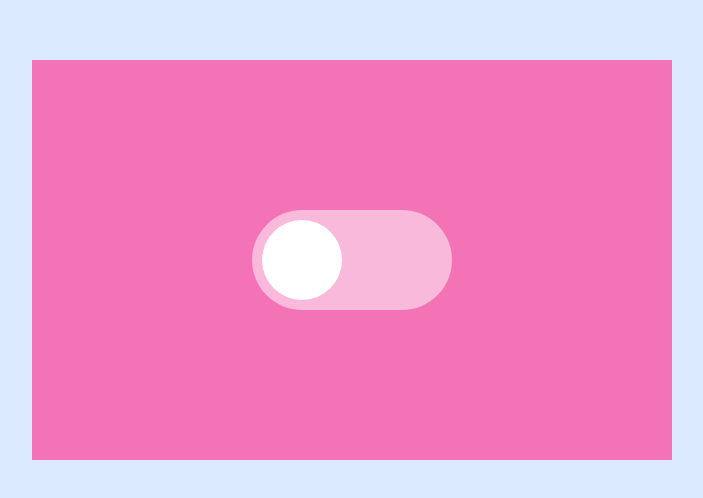
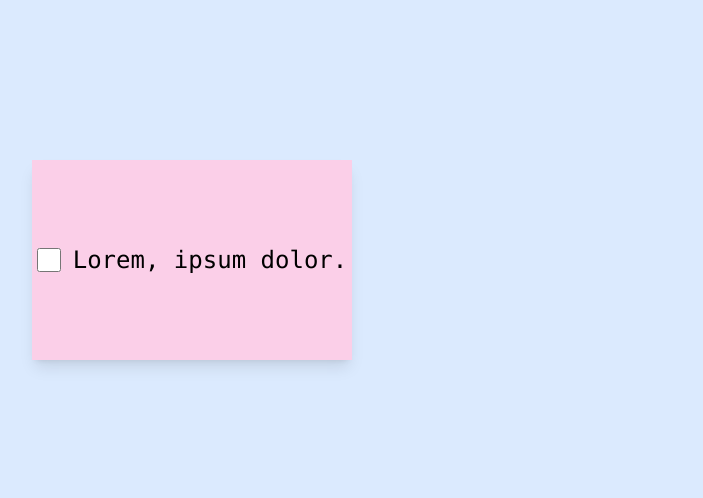
Before and after one commit to NeilYeTAT/LearnCSSuseReact-Tailwind, a React (Vite) app: page / in a window 1280 px wide. Shown: the part 140-638 px from the top of the page, without its empty margins (288-991 px from the left). Built offline with nearby package versions, Linux system fonts and the light colour scheme.

Commit message:
feat: checkbox instead of click event

```diff
--- a/src/App.tsx
+++ b/src/App.tsx
@@ -1,4 +1,4 @@
-import FuckCSS from './components/day4-good-button/FuckCSS'
+import FuckCSS from './components/day5-checkbox-instead-of-click/FuckCSS'
 
 function App() {
   return (
--- a/src/components/day1-only-one/FuckCSS.tsx
+++ /dev/null
@@ -1,22 +0,0 @@
-import clsx from 'clsx'
-import { useState } from 'react'
-export default function FuckCSS() {
-  const avatarCount = [1, 2, 3, 4, 5]
-  const [selected, setSelected] = useState(-1)
-  return (
-    <div className="h-1/2 w-1/2 m-auto flex items-center gap-4">
-      {avatarCount.map((item, index) => (
-        <div
-          key={index}
-          onClick={() => setSelected(index)}
-          className={clsx(
-            'bg-emerald-500 w-full aspect-square flex items-center justify-center text-2xl rounded-full cursor-pointer',
-            index === selected && 'ring-2 ring-offset-2',
-          )}
-        >
-          {item}
-        </div>
-      ))}
-    </div>
-  )
-}
--- /dev/null
+++ b/src/components/day5-checkbox-instead-of-click/FuckCSS.tsx
@@ -0,0 +1,18 @@
+export default function FuckCSS() {
+  return (
+    <div className="h-1/2 w-1/2 m-auto flex items-center gap-4">
+      <label
+        htmlFor="pp"
+        className="bg-pink-200 h-1/2 w-1/2 font-mono flex items-center justify-center gap-3 text-2xl has-[:checked]:shadow-none duration-300 shadow-lg"
+      >
+        <input type="checkbox" name="" id="pp" className="size-6 peer" />
+        <p
+          id="pp"
+          className="peer-checked:line-through underline-offset-2 peer-checked:text-red-600"
+        >
+          Lorem, ipsum dolor.
+        </p>
+      </label>
+    </div>
+  )
+}
```
Also changed, not shown: src/components/day1-only-one/readme.md (deleted), src/components/day5-checkbox-instead-of-click/Screenshot.png (added), src/components/day5-checkbox-instead-of-click/readme.md (added).
